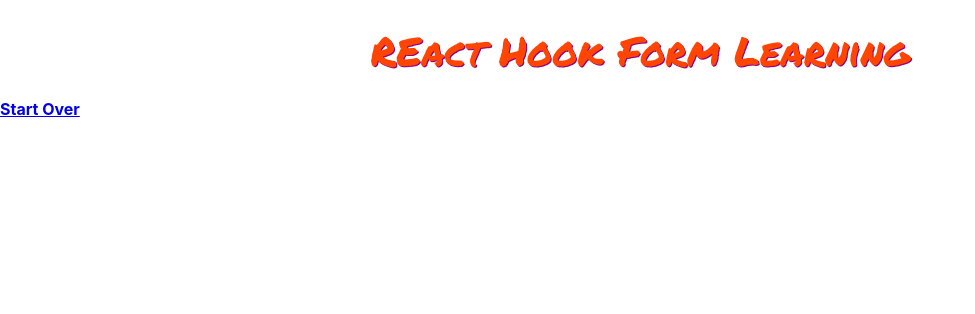
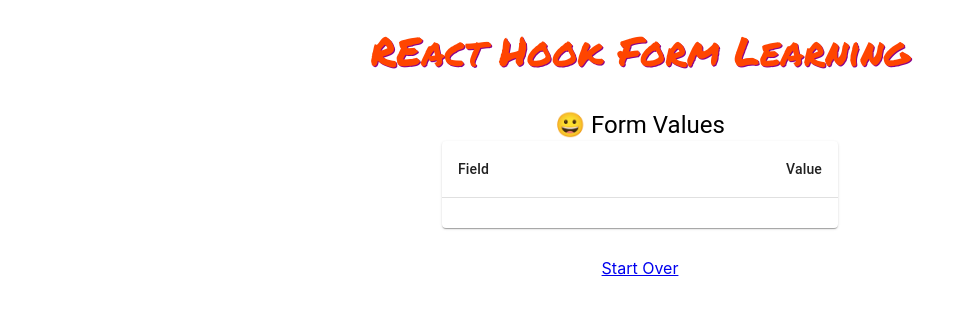
Before and after one commit to frontendprof/react-hook-form-one, a React (Create React App) app: page /result in a window 1280 px wide. Shown: the top 314 px of the page, without its empty margins (0-975 px from the left). Built offline with nearby package versions, Linux system fonts and the light colour scheme.

Commit message:
Assigning default values and creating table for received data

```diff
--- a/src/components/Result.js
+++ b/src/components/Result.js
@@ -1,12 +1,91 @@
 
 import React from 'react'
+import Typography from '@material-ui/core/Typography'
+import { MainContainer } from './MainContainer'
+import { useData } from '../DataContext'
 import {Link} from "react-router-dom"
+import { makeStyles } from '@material-ui/core/styles';
+import Table from '@material-ui/core/Table';
+import TableBody from '@material-ui/core/TableBody';
+import TableCell from '@material-ui/core/TableCell';
+import TableContainer from '@material-ui/core/TableContainer';
+import TableHead from '@material-ui/core/TableHead';
+import TableRow from '@material-ui/core/TableRow';
+import Paper from '@material-ui/core/Paper';
+import {List,ListItem,ListItemIcon,ListItemText} from '@material-ui/core';
+import InsertDriveFileOutlinedIcon from '@material-ui/icons/InsertDriveFileOutlined';
+
+const useStyles=makeStyles({
+    root:{
+        marginBottom:"30px"
+    },
+    table:{
+        marginBottom:"30px"
+    }
+})
+
 
 const Result = () => {
+    const classes=useStyles()
+    const {data}=useData()
+    const entries=Object.entries(data).filter(entry=>entry[0]!=="files")
+    const {files}=data;
     return (
-        <Link to="/">
-            <h4>Start Over</h4>
-        </Link>
+        <MainContainer>
+            <Typography component="h2" variant="h5">😀 Form Values</Typography>
+            <TableContainer component={Paper} className={classes.root}>
+                <Table className={classes.table}>
+                    <TableHead>
+                        <TableRow>
+
+                            <TableCell>
+                                Field
+                            </TableCell>
+
+                            <TableCell align="right">
+                                Value
+                            </TableCell>
+
+                        </TableRow>
+                    </TableHead>
+
+                    <TableBody>
+                        {entries.map(entry=>(
+                            <TableRow key={entry[0]}>
+
+                                <TableCell>
+                                    {entry[0]}
+                                </TableCell>
+
+                                <TableCell align="right">
+                                    {entry[1].toString()}
+                                </TableCell>
+
+                            </TableRow>
+                        ))}
+                    </TableBody>
+                </Table>
+            </TableContainer>
+            {files &&(
+                <>
+                <Typography component="h2" variant="h5">📁 Files</Typography>
+                <List>
+                    {
+                        files.map((f,ind)=>(
+                            <ListItem key={ind}>
+                                <ListItemIcon>
+                                    <InsertDriveFileOutlinedIcon />
+                                </ListItemIcon>
+                                <ListItemText primary={f.name} secondary={f.size}/>
+                            </ListItem>
+                        ))
+                    }
+                </List>
+                </>
+            )}
+            <Link to="/">Start Over</Link>
+
+    </MainContainer>
     )
 }
 
--- a/src/components/StepThree.js
+++ b/src/components/StepThree.js
@@ -4,41 +4,35 @@ import Typography from '@material-ui/core/Typography'
 import {useForm} from "react-hook-form"
 import { MainContainer } from './MainContainer'
 import { Form } from './Form'
-// import { Input } from './Input'
 import { PrimaryButton } from './PrimaryButton'
-// import * as yup from 'yup';
-// import { yupResolver } from '@hookform/resolvers/yup';
 import { useHistory } from 'react-router-dom'
-// import FormControlLabel from '@material-ui/core/FormControlLabel';
-// import Checkbox from '@material-ui/core/Checkbox';
-// import parsePhoneNumberFromString from 'libphonenumber-js'
 import {FileInput} from "./FileInput"
+import { useData } from '../DataContext'
 
-
-
-
-// const schema=yup.object().shape({
-//     email:yup
-//     .string()
-//     .email("Email should have correct format")
-//     .required("Email is a required field")
-// })
 
 
 const StepThree = () => {
     const history=useHistory();
-    const {control,handleSubmit}=useForm();
+    const {data,setValues}=useData()
+    const {control,handleSubmit}=useForm({
+        defaultValues:{
+            files:data.files
+        }
+    });
 
 
 
     const onSubmit=(data)=>{
         history.push("/result")
+        setValues(data)
     }
     return (
         <MainContainer>
             <Typography component="h2" variant="h5">😀 Step 3</Typography>
             <Form onSubmit={handleSubmit(onSubmit)}>
                 <FileInput name="files" control={control}/>
+
+
                 <PrimaryButton>Next</PrimaryButton>
             </Form>
 
--- a/src/components/StepTwo.js
+++ b/src/components/StepTwo.js
@@ -12,6 +12,7 @@ import { useHistory } from 'react-router-dom'
 import FormControlLabel from '@material-ui/core/FormControlLabel';
 import Checkbox from '@material-ui/core/Checkbox';
 import parsePhoneNumberFromString from 'libphonenumber-js'
+import { useData } from '../DataContext'
 
 
 
@@ -36,7 +37,9 @@ const normalizePhoneNumber=value=>{
 
 const StepTwo = () => {
     const history=useHistory();
+    const {data,setValues}=useData()
     const {register,handleSubmit,errors,watch }=useForm({
+        defaultValues:{email:data.email,hasPhone:data.hasPhone,phoneNumber:data.phoneNumber},
         mode:"onBlur",
         resolver:yupResolver(schema)
     });
@@ -45,6 +48,7 @@ const StepTwo = () => {
 
     const onSubmit=(data)=>{
         history.push("/step3")
+        setValues(data)
     }
     return (
         <MainContainer>
@@ -63,7 +67,12 @@ const StepTwo = () => {
 
                 <FormControlLabel
                     control={
-                        <Checkbox name="hasPhone" inputRef={register} color="primary" />
+                        <Checkbox
+                        defaultValue={data.hasPhone}
+                        defaultChecked={data.hasPhone}
+                        name="hasPhone"
+                        inputRef={register}
+                        color="primary" />
                     }
                     label="Do you have a phone?"
                 />
```
